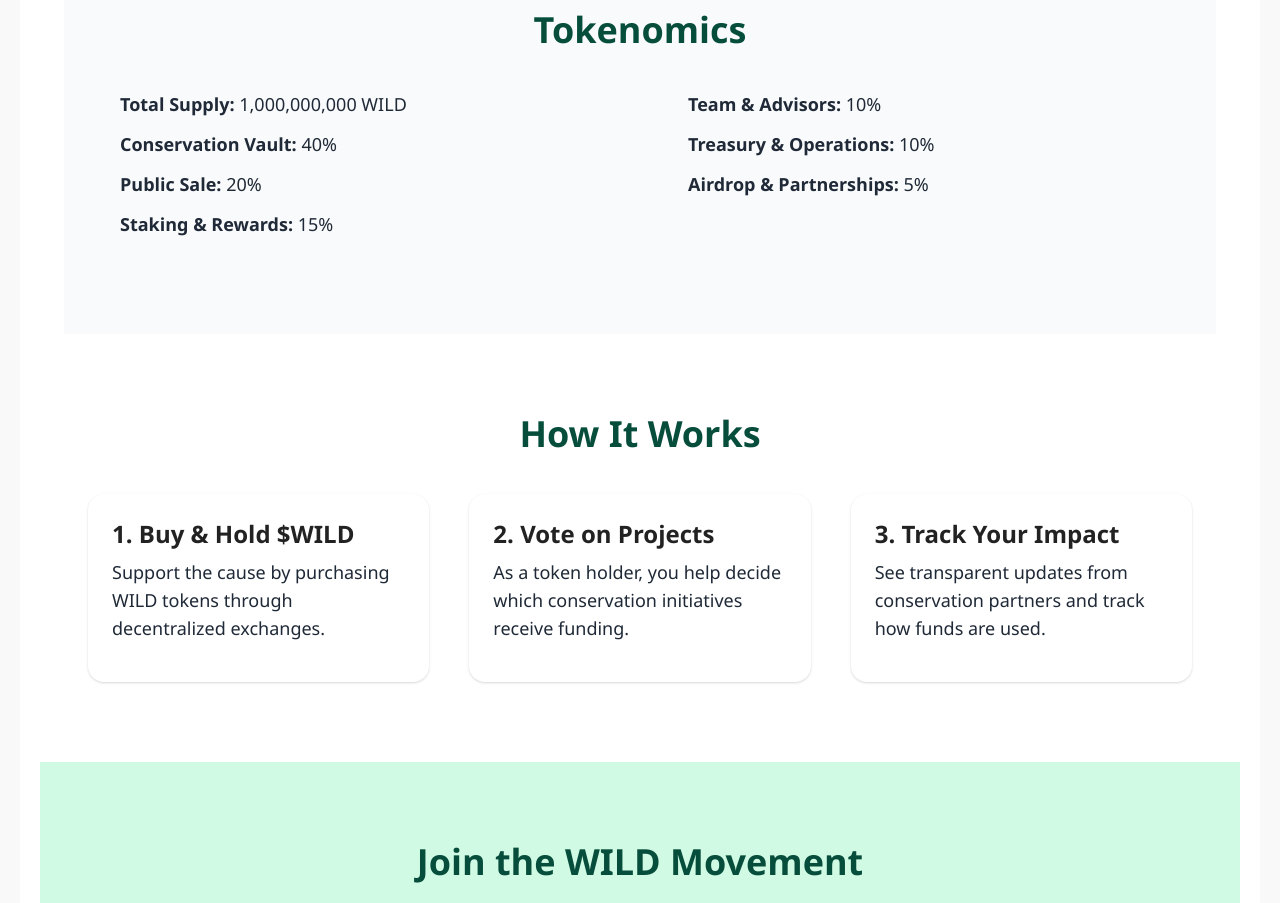
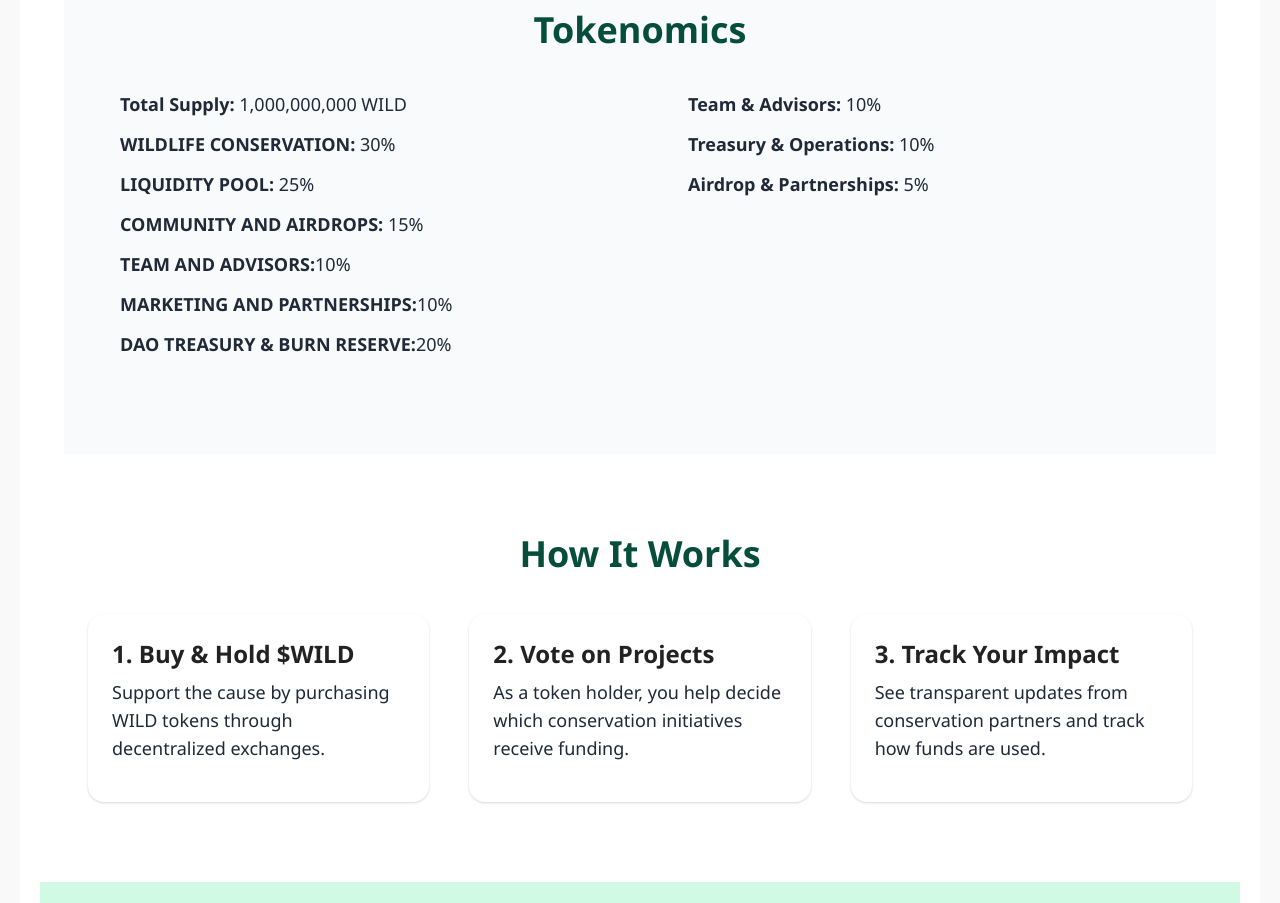
Before and after one commit to seandellrndy/wild-token, a plain HTML site: page index.html in a window 1280 px wide. Shown: the part 960-1863 px from the top of the page. Drawn offline with nearby package versions, Linux system fonts and the light colour scheme.

Commit message:
Update index.html

```diff
--- a/index.html
+++ b/index.html
@@ -49,9 +49,12 @@
       <div>
         <ul class="space-y-3">
           <li><strong>Total Supply:</strong> 1,000,000,000 WILD</li>
-          <li><strong>Conservation Vault:</strong> 40%</li>
-          <li><strong>Public Sale:</strong> 20%</li>
-          <li><strong>Staking & Rewards:</strong> 15%</li>
+          <li><strong>WILDLIFE CONSERVATION:</strong> 30%</li>
+          <li><strong>LIQUIDITY POOL:</strong> 25%</li>
+          <li><strong>COMMUNITY AND AIRDROPS:</strong> 15%</li>
+          <li><strong>TEAM AND ADVISORS:</strong>10%</li>
+          <li><strong>MARKETING AND PARTNERSHIPS:</strong>10%</li>
+          <li><strong>DAO TREASURY & BURN RESERVE:</strong>20%</li>
         </ul>
       </div>
       <div>
```
